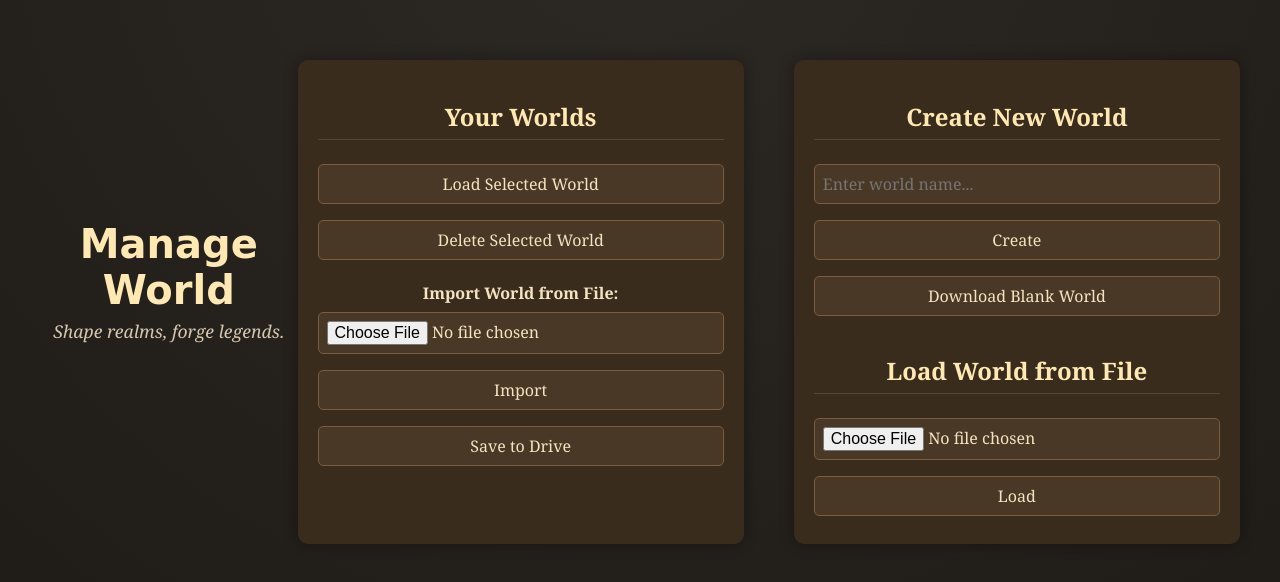
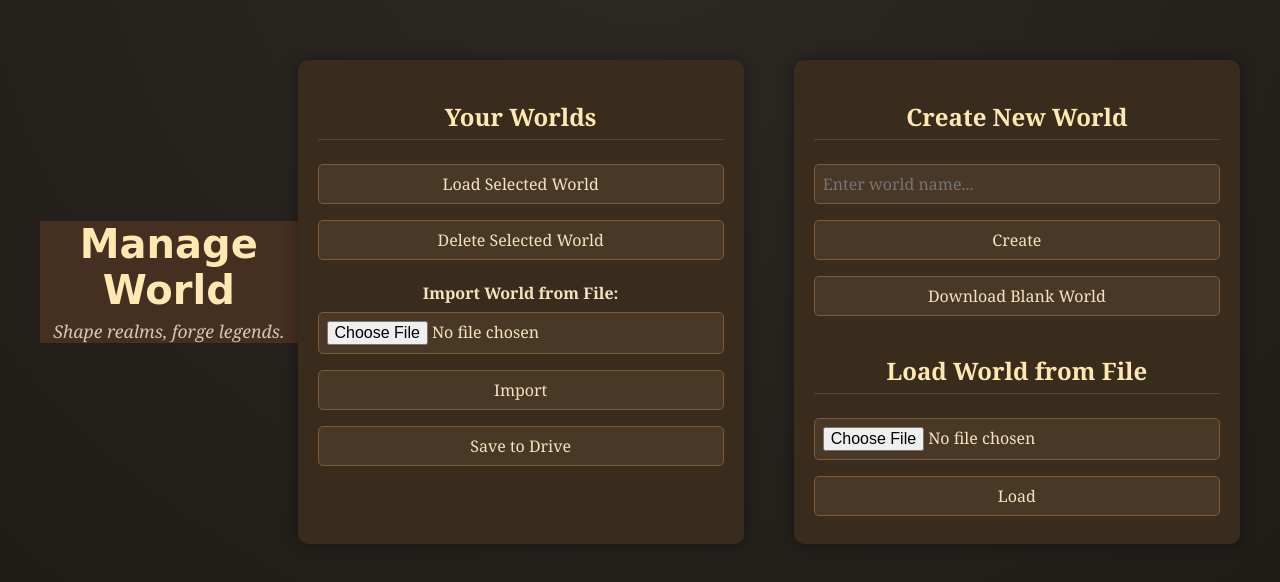
Before and after one commit to DurinTheDeathless/livingworldengine, a website: page public/app.html in a window 1280 px wide. Shown: the part 138-720 px from the top of the page. Drawn offline with Linux system fonts and the light colour scheme.

```diff
--- a/public/app.html
+++ b/public/app.html
@@ -13,8 +13,9 @@
     }
 
     .title {
-      text-align: center;
-      margin-bottom: 40px;
+    text-align: center;
+    margin-bottom: 40px;
+    background-color: #442f20; /* TEMP background to test */
     }
 
     .title h1 {
```
